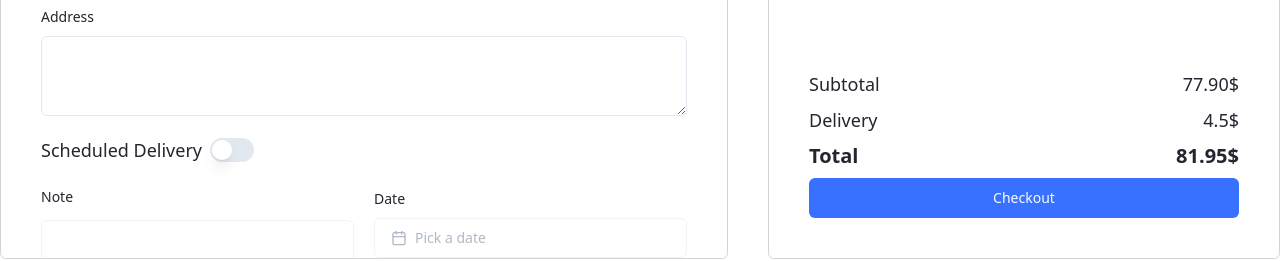
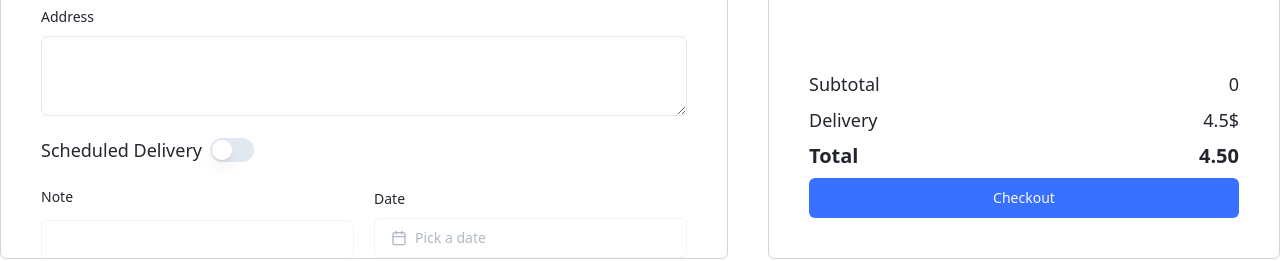
Before and after one commit to khanfaysal/smartTechStore, a React (Vite) app: page /checkout in a window 1280 px wide. Shown: the part 421-682 px from the top of the page. Built offline with nearby package versions, Linux system fonts and the light colour scheme.

Commit message:
order summary calculate done

```diff
--- a/src/pages/Checkout.tsx
+++ b/src/pages/Checkout.tsx
@@ -6,13 +6,21 @@ import { RadioGroup, RadioGroupItem } from '@/components/ui/radio-group';
 import { Switch } from '@/components/ui/switch';
 import { Textarea } from '@/components/ui/textarea';
 import { useAppSelector } from '@/redux/hook';
-import { IProduct } from '@/types/globalTypes';
 
 import { useState } from 'react';
 
 export default function Checkout() {
   const [scheduled, setScheduled] = useState<boolean>(false);
-const {products} = useAppSelector(state => state.cart)
+  const {products} = useAppSelector(state => state.cart)
+
+  // calculate the subtotal
+  const subTotal = products.reduce((total, product) => {
+    return total + product.price * product.quantity!;
+  }, 0)
+
+  // calculate the total
+  const deliveryCost = 4.5;
+  const total = (subTotal + deliveryCost).toFixed(2);
 
   return (
     <div className="flex justify-center items-center h-[calc(100vh-80px)] gap-10 text-primary">
@@ -117,7 +125,7 @@ const {products} = useAppSelector(state => state.cart)
           <div className="space-y-2">
             <div className="flex justify-between text-lg">
               <p>Subtotal</p>
-              <p>77.90$</p>
+              <p>{subTotal}</p>
             </div>
             <div className="flex justify-between text-lg">
               <p>Delivery</p>
@@ -125,7 +133,7 @@ const {products} = useAppSelector(state => state.cart)
             </div>
             <div className="flex justify-between text-xl font-bold">
               <p>Total</p>
-              <p>81.95$</p>
+              <p>{total}</p>
             </div>
             <Button className="w-full">Checkout</Button>
           </div>
```
